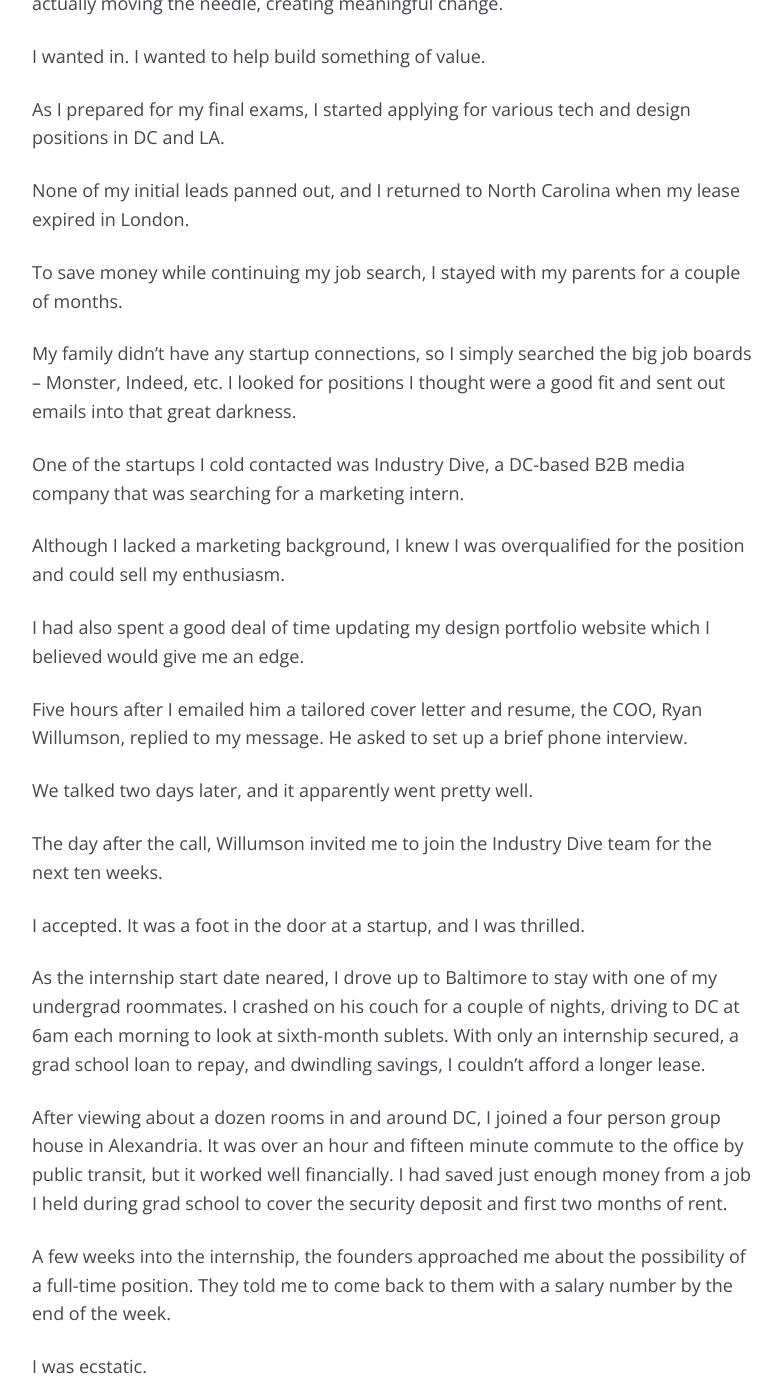
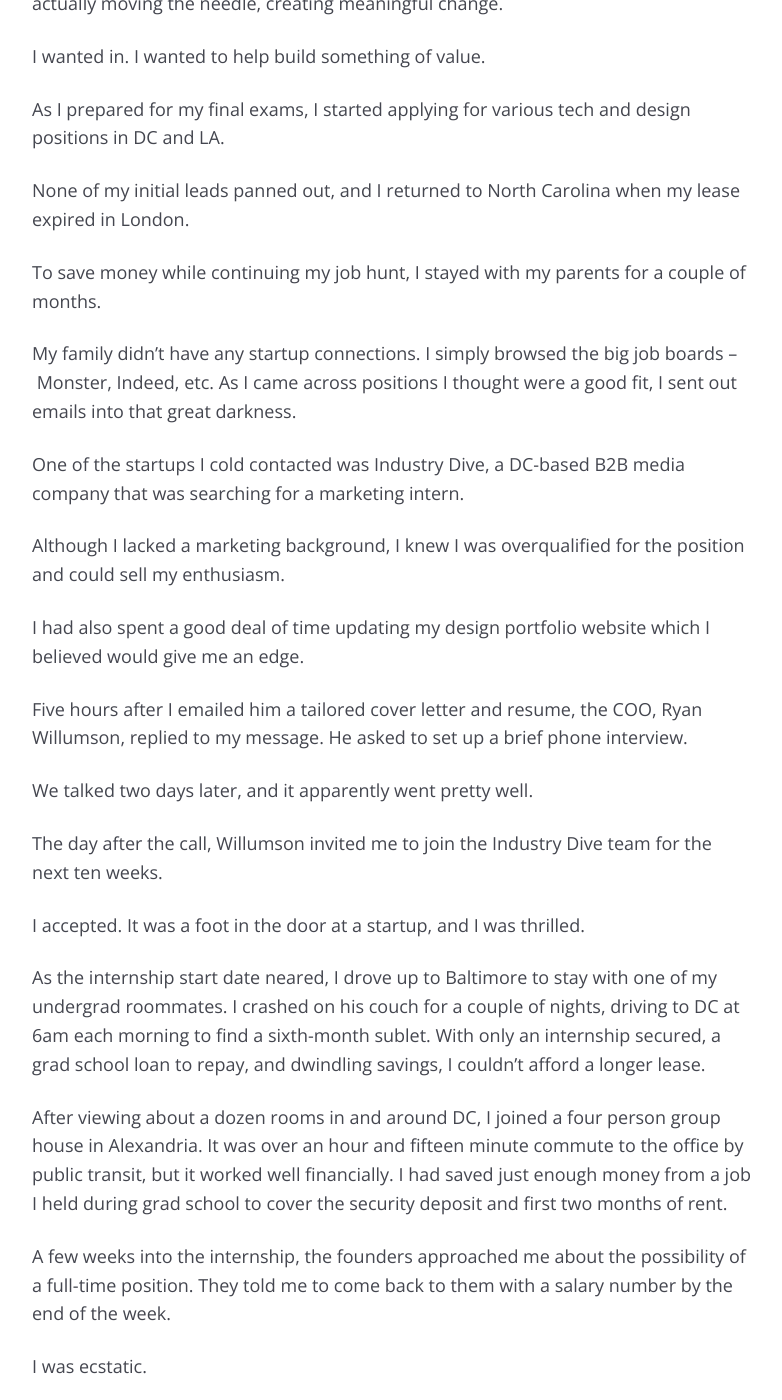
Before and after one commit to mcknightlabs/rtmup, a Jekyll site: the page built from _posts/goal/2018-02-05-startupjob.md, in a window 1280 px wide and 1400 px high, scrolled down 1025 px. Shown: the whole window, without its empty margins (248-1030 px from the left). Built offline with Jekyll 4.4.1, drawn with Linux system fonts in a browser that asks for light colours; comment, search, counter and statistics services are not loaded.

Commit message:
updates posts

```diff
--- a/_posts/goal/2018-02-05-startupjob.md
+++ b/_posts/goal/2018-02-05-startupjob.md
@@ -33,9 +33,9 @@
 
 None of my initial leads panned out, and I returned to North Carolina when my lease expired in London.
 
-To save money while continuing my job search, I stayed with my parents for a couple of months.
+To save money while continuing my job hunt, I stayed with my parents for a couple of months.
 
-My family didn't have any startup connections, so I simply searched the big job boards – Monster, Indeed, etc. I looked for positions I thought were a good fit and sent out emails into that great darkness.
+My family didn't have any startup connections. I simply browsed the big job boards – Monster, Indeed, etc. As I came across positions I thought were a good fit, I sent out emails into that great darkness.
 
 One of the startups I cold contacted was Industry Dive, a DC-based B2B media company that was searching for a marketing intern.
 
@@ -51,7 +51,7 @@
 
 I accepted. It was a foot in the door at a startup, and I was thrilled.
 
-As the internship start date neared, I drove up to Baltimore to stay with one of my undergrad roommates. I crashed on his couch for a couple of nights, driving to DC at 6am each morning to look at sixth-month sublets. With only an internship secured, a grad school loan to repay, and dwindling savings, I couldn't afford a longer lease.
+As the internship start date neared, I drove up to Baltimore to stay with one of my undergrad roommates. I crashed on his couch for a couple of nights, driving to DC at 6am each morning to find a sixth-month sublet. With only an internship secured, a grad school loan to repay, and dwindling savings, I couldn't afford a longer lease.
 
 After viewing about a dozen rooms in and around DC, I joined a four person group house in Alexandria. It was over an hour and fifteen minute commute to the office by public transit, but it worked well financially. I had saved just enough money from a job I held during grad school to cover the security deposit and first two months of rent.
 
```
Also changed, not shown: _posts/goal/2018-01-30-uwphotography.md (+1 -1 lines).
